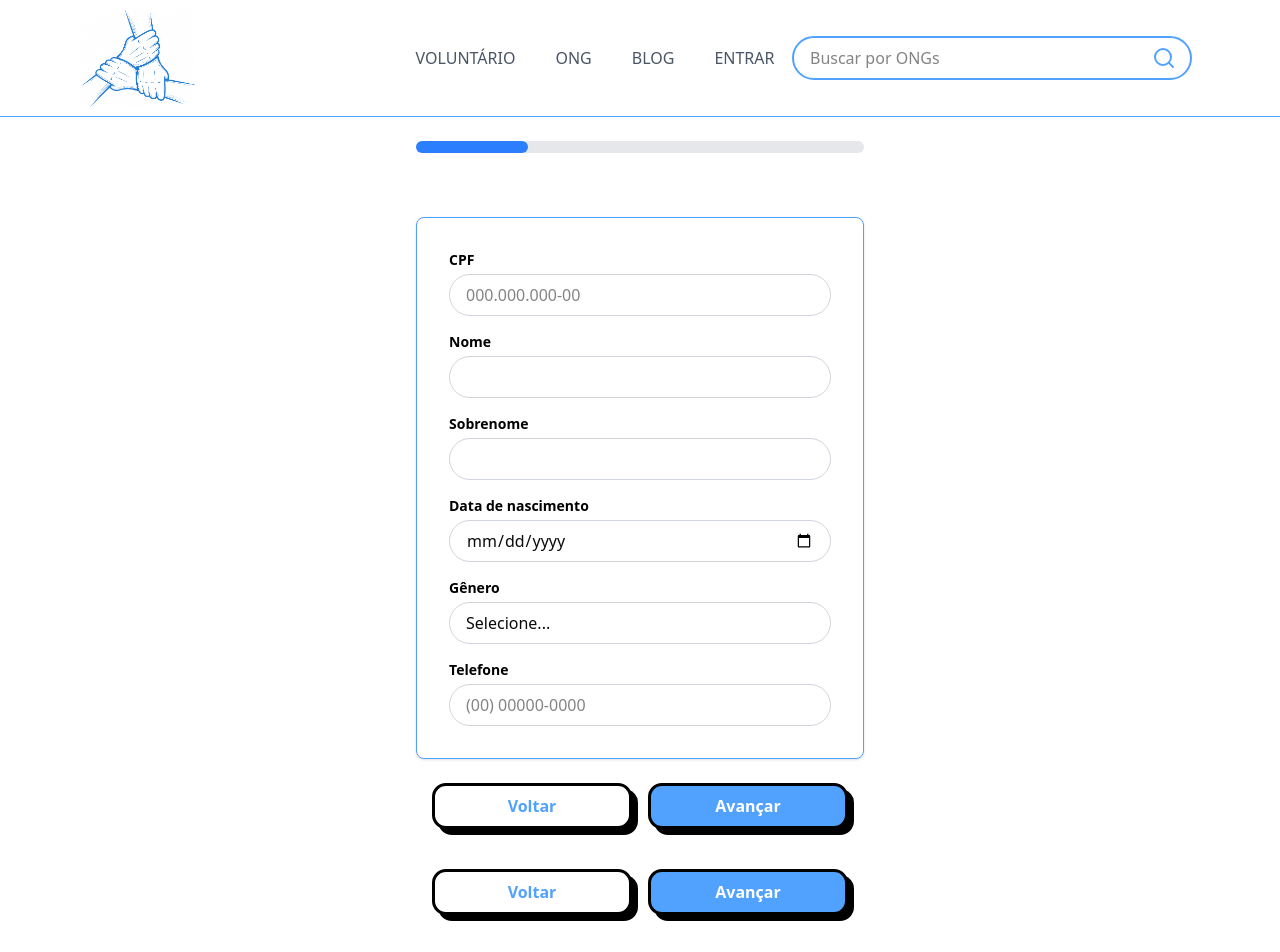
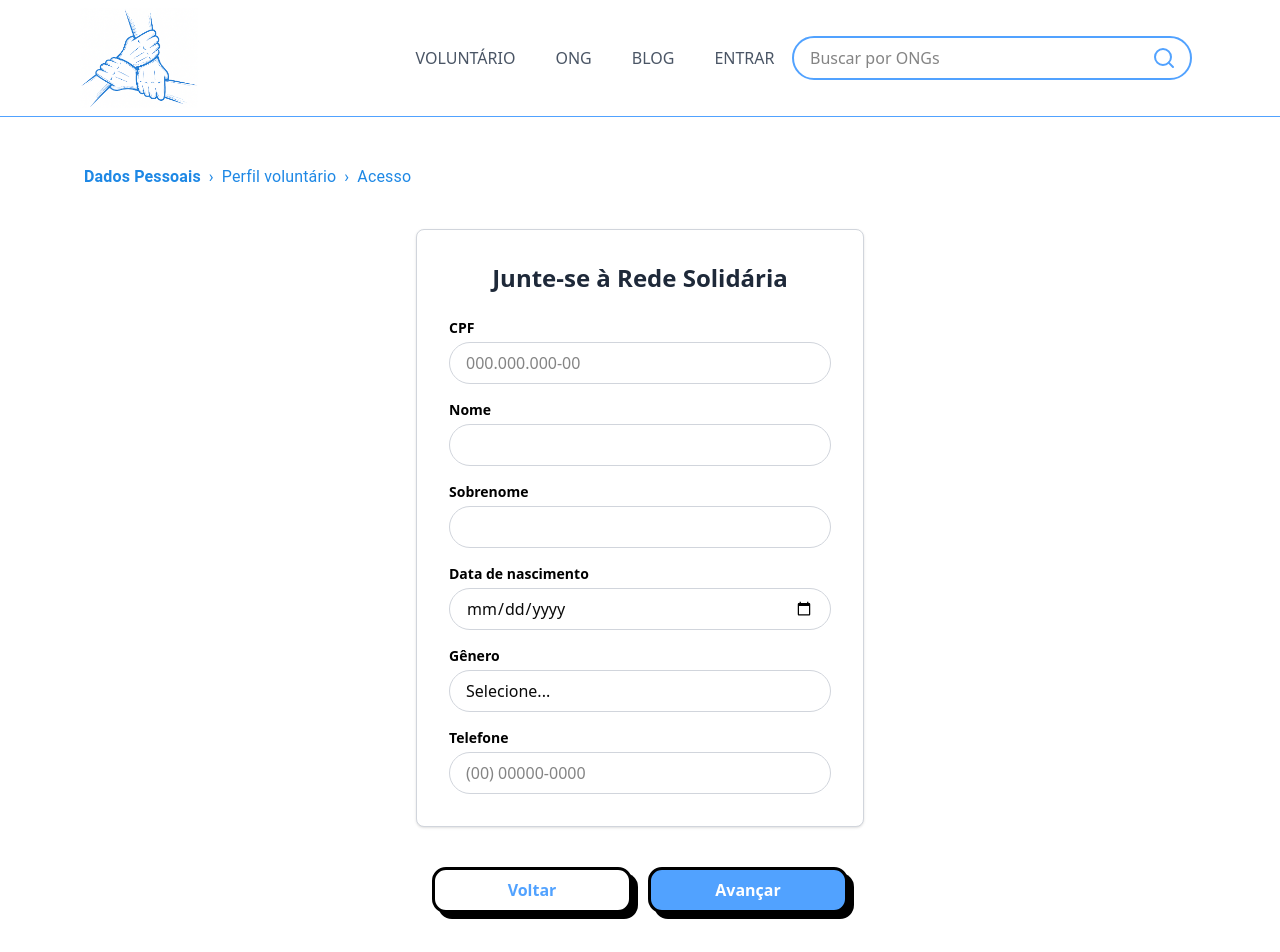
Before and after one commit to mateus-mendess/solidarity-network-frontend, a React (Vite) app: page /volunteer/register in a window 1280 px wide. Shown: the top 952 px of the page. Built offline with nearby package versions, Linux system fonts and the light colour scheme.

Commit message:
feat: Styling of the volunteer registration screens completed. (v-1.0)

```diff
--- /dev/null
+++ b/src/components/BreadcrumbStepsProps.tsx
@@ -0,0 +1,48 @@
+import React from "react";
+import Breadcrumbs from "@mui/material/Breadcrumbs";
+import Typography from "@mui/material/Typography";
+import { Link } from "react-router-dom";
+
+interface BreadcrumbStepsProps {
+  steps: string[]; // nomes das etapas
+  currentStep: number; // etapa atual (1-based, ex: 1 = primeira etapa)
+}
+
+const BreadcrumbSteps: React.FC<BreadcrumbStepsProps> = ({
+  steps,
+  currentStep,
+}) => {
+  return (
+    <Breadcrumbs
+      separator="›"
+      aria-label="breadcrumb"
+      sx={{
+        fontSize: "16px",
+        color: "#1E88E5",
+        "& a": {
+          textDecoration: "none",
+          color: "#1E88E5",
+          "&:hover": {
+            textDecoration: "underline",
+          },
+        },
+      }}
+    >
+      {steps.map((label, index) => {
+        const isActive = index === currentStep - 1;
+
+        return isActive ? (
+          <Typography key={label} sx={{ fontWeight: 600, color: "#1E88E5" }}>
+            {label}
+          </Typography>
+        ) : (
+          <Link key={label} to="#">
+            {label}
+          </Link>
+        );
+      })}
+    </Breadcrumbs>
+  );
+};
+
+export default BreadcrumbSteps;
--- a/src/components/FormContainer.tsx
+++ b/src/components/FormContainer.tsx
@@ -7,8 +7,14 @@ interface FormContainerProps {
 
 export default function FormContainer({ children, className = "" }: FormContainerProps) {
     return (
-      <div className={`border border-blue-400 rounded-md p-8 w-full max-w-md
-        shadow-sm bg-white ${className}`}>
+      <div
+        className={`border border-gray-300 rounded-md p-8 w-full max-w-md
+        shadow-sm bg-white ${className}`}
+      >
+        <h2 className="text-2xl font-bold text-center text-gray-800 mb-6">
+          Junte-se à Rede Solidária
+        </h2>
+
         {children}
       </div>
     );
--- a/src/components/LoginCard.tsx
+++ b/src/components/LoginCard.tsx
@@ -11,7 +11,7 @@ function LoginCard() {
 
   return (
     <div className="flex justify-center items-center min-h-screen">
-      <div className="border-3 shadow-[10px_10px_0px_rgba(156,163,175,1)] rounded-2xl p-8 w-full max-w-md">
+      <div className="border-2 shadow-[10px_10px_0px_rgba(156,163,175,1)] rounded-2xl p-8 w-full max-w-md">
         <h2 className="text-6xl text-center font-bold text-blue-400">Login</h2>
 
         <form method="Post" className="space-y-4">
--- a/src/components/StepProgress.tsx
+++ /dev/null
@@ -1,22 +0,0 @@
-
-
-interface ProgressBarProps {
-  currentStep: number;
-  totalSteps: number;
-}
-
-export default function StepProgress({
-  currentStep,
-  totalSteps,
-}: ProgressBarProps) {
-  const progress = (currentStep / totalSteps) * 100;
-
-  return (
-    <div className="w-full max-w-md bg-gray-200 rounded-full h-3 mb-6">
-      <div
-        className="bg-blue-500 h-3 rounded-full transition-all duration-300"
-        style={{ width: `${progress}%` }}
-      ></div>
-    </div>
-  );
-}
--- a/src/pages/VolunteerRegisterPage.tsx
+++ b/src/pages/VolunteerRegisterPage.tsx
@@ -1,7 +1,7 @@
 import MainLayout from "@/layouts/MainLayout";
 import VolunteerRegisterWizard from "@/routes/volunteer/VolunteerRegisterWizard";
 
-export default function VolunteerRegisterPage() {
+export default function VolunteerRegister() {
   return (
     <div>
       <MainLayout>
--- a/src/routes/volunteer/VolunteerRegisterWizard.tsx
+++ b/src/routes/volunteer/VolunteerRegisterWizard.tsx
@@ -1,18 +1,20 @@
 import { useState } from "react";
 import Button from "@/components/Button";
 import { useNavigate } from "react-router-dom";
-import ProgressBar from "@/components/StepProgress";
+import BreadcrumbSteps from "@/components/BreadcrumbStepsProps";
 import VolunteerRegisterStep1 from "./steps/VolunteerRegisterStep1";
 import VolunteerRegisterStep2 from "./steps/VolunteerRegisterStep2";
 import VolunteerRegisterStep3 from "./steps/VolunteerRegisterStep3";
-import VolunteerRegisterStep4 from "./steps/VolunteerRegisterStep4";
 
 export default function VolunteerRegisterWizard() {
   const [step, setStep] = useState(1);
   const navigate = useNavigate();
 
+  const steps = ["Dados Pessoais", "Perfil voluntário", "Acesso"];
+
   const nextStep = () => setStep((prev) => Math.min(prev + 1, 4));
   const prevStep = () => setStep((prev) => Math.max(prev - 1, 1));
+
 
   const handleBack = () => {
     if (step === 1) {
@@ -24,13 +26,12 @@ export default function VolunteerRegisterWizard() {
 
   return (
     <div className="min-h-screen flex flex-col items-center justify-center p-6">
-      <ProgressBar currentStep={step} totalSteps={4}></ProgressBar>
-
+      <div className="px-15 pt-6 self-start">
+        <BreadcrumbSteps steps={steps} currentStep={step}></BreadcrumbSteps>
+      </div>
       {step === 1 && <VolunteerRegisterStep1 />}
       {step === 2 && <VolunteerRegisterStep2 />}
       {step === 3 && <VolunteerRegisterStep3 />}
-      {step === 4 && <VolunteerRegisterStep4 />}
-
       <div className="flex justify-center gap-4">
         <Button variant="secondary" onClick={handleBack} className="w-[200px]">
           Voltar
--- a/src/routes/volunteer/steps/VolunteerRegisterStep1.tsx
+++ b/src/routes/volunteer/steps/VolunteerRegisterStep1.tsx
@@ -1,4 +1,3 @@
-import Button from "@/components/Button";
 import FormContainer from "@/components/FormContainer";
 
 export default function VolunteerRegisterStep1() {
@@ -101,14 +100,6 @@ export default function VolunteerRegisterStep1() {
           </div>
         </form>
       </FormContainer>
-      <div className="flex justify-center gap-4 mt-6">
-        <Button variant="secondary" className="w-[200px]">
-          Voltar
-        </Button>
-        <Button variant="primary" className="w-[200px]">
-          Avançar
-        </Button>
-      </div>
     </div>
   );
 }
--- a/src/routes/volunteer/steps/VolunteerRegisterStep2.tsx
+++ b/src/routes/volunteer/steps/VolunteerRegisterStep2.tsx
@@ -1,96 +1,95 @@
-import Button from "@/components/Button";
 import FormContainer from "@/components/FormContainer";
-import { Eye, EyeOff } from "lucide-react";
-import { useState } from "react";
 
 export default function VolunteerRegisterStep2() {
-  const [password, setPassword] = useState("");
-  const [confirmPassword, setConfirmPassword] = useState("");
-
-  const [showPassword, setShowPassword] = useState(false);
-  const [showConfirmPassword, setShowConfirmPassword] = useState(false);
-
   return (
     <div className="flex flex-col items-center justify-center w-full py-10">
       <FormContainer>
-          <form action="" method="post" className="flex flex-col gap-4">
+        <form className="flex flex-col gap-4">
 
-            <div className="flex flex-col">
-              <label
-                htmlFor="email"
-                className="font-bold text-sm text-black mb-1"
-              >
-                Email
+          <label htmlFor="work" className="font-bold text-sm text-black">
+            Profissão
           </label>
           <input
-                id="email"
-                name="email"
-                type="email"
-                placeholder="exemplo@email.com"
+            id="work"
+            name="work"
+            type="text"
             className="border border-gray-300 rounded-full px-4 py-2 focus:outline-none focus:ring-2 focus:ring-blue-400"
           />
+
+          <p className="font-bold text-sm text-black mt-4">Ações desejadas</p>
+          <div className="flex flex-col gap-2 ml-2 text-sm text-gray-700">
+            <label className="flex items-center gap-2">
+              <input
+                type="checkbox"
+                name="actions"
+                value="Educação"
+                className="w-4 h-4"
+              />
+              Educação
+            </label>
+            <label className="flex items-center gap-2">
+              <input
+                type="checkbox"
+                name="actions"
+                value="Saúde"
+                className="w-4 h-4"
+              />
+              Saúde
+            </label>
+            <label className="flex items-center gap-2">
+              <input
+                type="checkbox"
+                name="actions"
+                value="Assistência"
+                className="w-4 h-4"
+              />
+              Assistência
+            </label>
+            <label className="flex items-center gap-2">
+              <input
+                type="checkbox"
+                name="actions"
+                value="Social"
+                className="w-4 h-4"
+              />
+              Social
+            </label>
+            <label className="flex items-center gap-2">
+              <input
+                type="checkbox"
+                name="actions"
+                value="Meio Ambiente"
+                className="w-4 h-4"
+              />
+              Meio Ambiente
+            </label>
+            <label className="flex items-center gap-2">
+              <input
+                type="checkbox"
+                name="actions"
+                value="Cultura e Arte"
+                className="w-4 h-4"
+              />
+              Cultura e Arte
+            </label>
           </div>
 
-            <div className="flex flex-col relative">
           <label
-                htmlFor="password"
-                className="font-bold text-sm text-black mb-1"
+            htmlFor="profilePhoto"
+            className="font-bold text-sm text-black mt-4"
           >
-                Senha
+            Foto de perfil
           </label>
           <input
-                id="password"
-                name="password"
-                type={showPassword ? "text" : "password"}
-                value={password}
-                onChange={(e) => setPassword(e.target.value)}
-                className="border border-gray-300 rounded-full px-4 py-2 pr-10 focus:outline-none focus:ring-2 focus:ring-blue-400"
+            id="profilePhoto"
+            name="profilePhoto"
+            type="file"
+            accept="image/*"
+            className="block w-full text-sm text-gray-700 border pr-5 border-gray-300 rounded-full cursor-pointer focus:outline-none file:mr-4 file:py-2 file:px-4 file:rounded-md file:border-0 file:text-sm file:font-semibold file:bg-gray-200 hover:file:bg-gray-300"
           />
-              <button
-                type="button"
-                onClick={() => setShowPassword(!showPassword)}
-                className="absolute right-3 top-[55%] transform"
-              >
-                {showPassword ? <EyeOff size={20} /> : <Eye size={20} />}
-              </button>
-            </div>
-
-            <div className="flex flex-col relative">
-              <label
-                htmlFor="confirmPassword"
-                className="font-bold text-sm text-black mb-1"
-              >
-                Confirmar senha
-              </label>
-              <input
-                id="confirmPassword"
-                name="confirmPassword"
-                type={showConfirmPassword ? "text" : "password"}
-                value={confirmPassword}
-                onChange={(e) => setConfirmPassword(e.target.value)}
-                className="border border-gray-300 rounded-full px-4 py-2 pr-10 focus:outline-none focus:ring-2 focus:ring-blue-400"
-              />
-              <button
-                type="button"
-                onClick={() => setShowConfirmPassword(!showConfirmPassword)}
-                className="absolute right-3 top-[55%] transform"
-              >
-                {showConfirmPassword ? <EyeOff size={20} /> : <Eye size={20} />}
-              </button>
-            </div>
 
         </form>
       </FormContainer>
-
-        <div className="flex justify-center gap-4 mt-6">
-          <Button variant="secondary" className="w-[200px]">
-            Voltar
-          </Button>
-          <Button variant="primary" className="w-[200px]">
-            Avançar
-          </Button>
-        </div>
-
     </div>
   );
 }
--- a/src/routes/volunteer/steps/VolunteerRegisterStep3.tsx
+++ b/src/routes/volunteer/steps/VolunteerRegisterStep3.tsx
@@ -1,106 +1,100 @@
-import Button from "@/components/Button";
 import FormContainer from "@/components/FormContainer";
+import { Eye, EyeOff } from "lucide-react";
+import { useState } from "react";
 
 export default function VolunteerRegisterStep3() {
+  const [password, setPassword] = useState("");
+  const [confirmPassword, setConfirmPassword] = useState("");
+  const [showPassword, setShowPassword] = useState(false);
+  const [showConfirmPassword, setShowConfirmPassword] = useState(false);
+
   return (
     <div className="flex flex-col items-center justify-center w-full py-10">
       <FormContainer>
-        <form className="flex flex-col gap-4">
+        <form className="flex flex-col gap-6 text-black">
 
-          <label htmlFor="work" className="font-bold text-sm text-black">
-            Profissão
-          </label>
-          <input
-            id="work"
-            name="work"
-            type="text"
-            className="border border-gray-300 rounded-full px-4 py-2 focus:outline-none focus:ring-2 focus:ring-blue-400"
-          />
+          <div className="flex flex-col gap-4">
+            <div className="flex flex-col">
+              <label htmlFor="email" className="font-bold text-sm mb-1">
+                Email
+              </label>
+              <input
+                id="email"
+                name="email"
+                type="email"
+                placeholder="exemplo@email.com"
+                className="border border-gray-300 rounded-full px-4 py-2 focus:outline-none focus:ring-2 focus:ring-blue-400"
+              />
+            </div>
 
-          <p className="font-bold text-sm text-black mt-4">Ações desejadas</p>
-          <div className="flex flex-col gap-2 ml-2 text-sm text-gray-700">
-            <label className="flex items-center gap-2">
+            <div className="flex flex-col relative">
+              <label htmlFor="password" className="font-bold text-sm mb-1">
+                Senha
+              </label>
+              <input
+                id="password"
+                name="password"
+                type={showPassword ? "text" : "password"}
+                value={password}
+                onChange={(e) => setPassword(e.target.value)}
+                className="border border-gray-300 rounded-full px-4 py-2 pr-10 focus:outline-none focus:ring-2 focus:ring-blue-400"
+              />
+              <button
+                type="button"
+                onClick={() => setShowPassword(!showPassword)}
+                className="absolute right-3 top-[55%] transform"
+              >
+                {showPassword ? <EyeOff size={20} /> : <Eye size={20} />}
+              </button>
+            </div>
+
+            <div className="flex flex-col relative">
+              <label
+                htmlFor="confirmPassword"
+                className="font-bold text-sm mb-1"
+              >
+                Confirmar senha
+              </label>
+              <input
+                id="confirmPassword"
+                name="confirmPassword"
+                type={showConfirmPassword ? "text" : "password"}
+                value={confirmPassword}
+                onChange={(e) => setConfirmPassword(e.target.value)}
+                className="border border-gray-300 rounded-full px-4 py-2 pr-10 focus:outline-none focus:ring-2 focus:ring-blue-400"
+              />
+              <button
+                type="button"
+                onClick={() => setShowConfirmPassword(!showConfirmPassword)}
+                className="absolute right-3 top-[55%] transform"
+              >
+                {showConfirmPassword ? <EyeOff size={20} /> : <Eye size={20} />}
+              </button>
+            </div>
+          </div>
+
+          {/* --- Texto reduzido de Autorização --- */}
+          <div className="text-sm text-gray-700 mt-4">
+            <p className="mb-2 text-justify">
+              Declaro que atuarei como voluntário(a) de forma espontânea e sem
+              remuneração, conforme a Lei nº 9.608/1998. Autorizo o uso dos meus
+              dados pessoais apenas para fins relacionados às atividades do
+              sistema.
+            </p>
+
+            <label className="flex items-center gap-2 mt-2">
               <input
                 type="checkbox"
-                name="actions"
-                value="Educação"
-                className="w-4 h-4"
+                className="w-4 h-4 accent-blue-500 border-gray-400"
+                required
               />
-              Educação
-            </label>
-            <label className="flex items-center gap-2">
-              <input
-                type="checkbox"
-                name="actions"
-                value="Saúde"
-                className="w-4 h-4"
-              />
-              Saúde
-            </label>
-            <label className="flex items-center gap-2">
-              <input
-                type="checkbox"
-                name="actions"
-                value="Assistência"
-                className="w-4 h-4"
-              />
-              Assistência
-            </label>
-            <label className="flex items-center gap-2">
-              <input
-                type="checkbox"
-                name="actions"
-                value="Social"
-                className="w-4 h-4"
-              />
-              Social
-            </label>
-            <label className="flex items-center gap-2">
-              <input
-                type="checkbox"
-                name="actions"
-                value="Meio Ambiente"
-                className="w-4 h-4"
-              />
-              Meio Ambiente
-            </label>
-            <label className="flex items-center gap-2">
-              <input
-                type="checkbox"
-                name="actions"
-                value="Cultura e Arte"
-                className="w-4 h-4"
-              />
-              Cultura e Arte
+              <span className="text-sm font-semibold">
+                Li e concordo com os termos acima.
+              </span>
             </label>
           </div>
-
-          <label
-            htmlFor="profilePhoto"
-            className="font-bold text-sm text-black mt-4"
-          >
-            Foto de perfil
-          </label>
-          <input
-            id="profilePhoto"
-            name="profilePhoto"
-            type="file"
-            accept="image/*"
-            className="block w-full text-sm text-gray-700 border pr-5 border-gray-300 rounded-full cursor-pointer focus:outline-none file:mr-4 file:py-2 file:px-4 file:rounded-md file:border-0 file:text-sm file:font-semibold file:bg-gray-200 hover:file:bg-gray-300"
-          />
-
         </form>
       </FormContainer>
-
-      <div className="flex justify-center gap-4 mt-6">
-        <Button variant="secondary" className="w-[200px]">
-          Voltar
-        </Button>
-        <Button variant="primary" className="w-[200px]">
-          Avançar
-        </Button>
-      </div>
-
     </div>
   );
 }
```
Also changed, not shown: src/components/HeroSection.tsx (+15 -16 lines), src/routes/volunteer/steps/VolunteerRegisterStep4.tsx (deleted, +0 -46 lines), 1 other file (tests, documents, lock files or other folders). Lines whose indentation alone changed are shown as unchanged.
